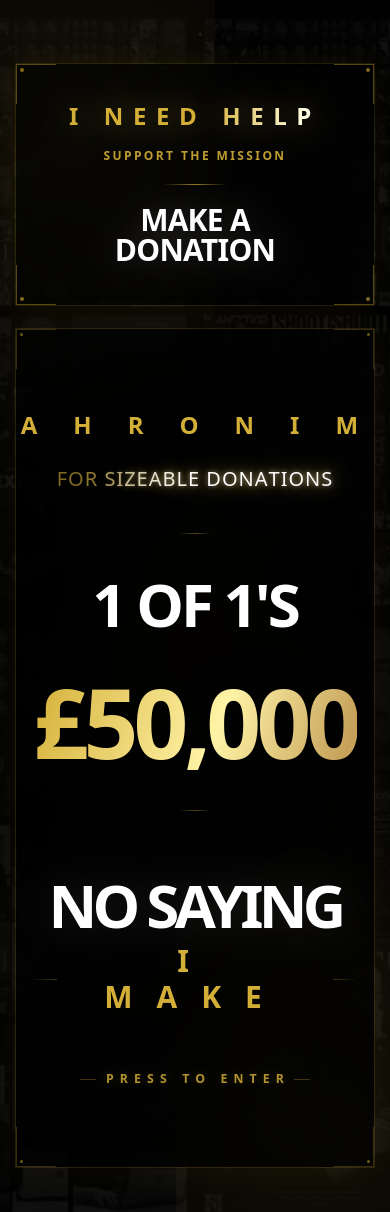
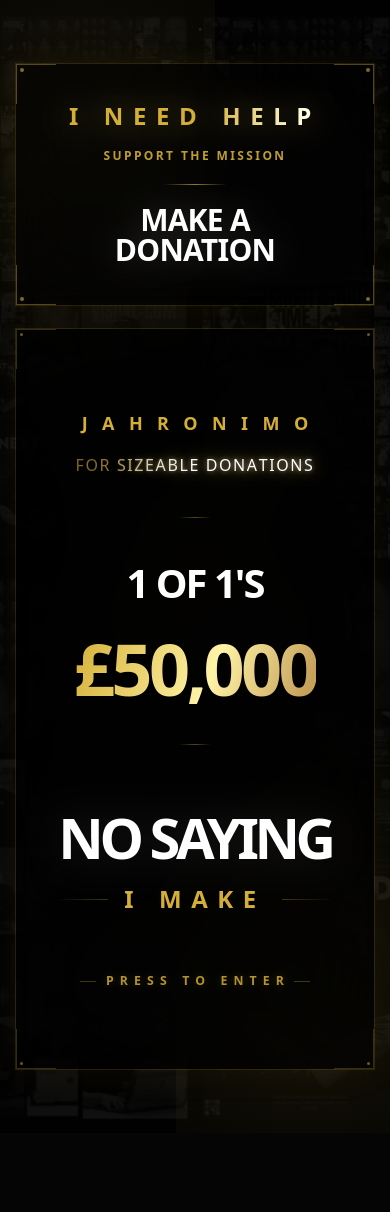
Before and after one commit to anextvid-boop/fiftyk-offer, a Next.js app: page /fiftyk-offer/ in a window 390 px wide. Shown: the top 1212 px of the page. After the commit the page ends 1133 px from the top, so only its background shows below. Built offline with nearby package versions, Linux system fonts and the light colour scheme.

Commit message:
Implement safe responsive scaling for card text to prevent wrapping and overflow

```diff
--- a/src/app/page.tsx
+++ b/src/app/page.tsx
@@ -497,14 +497,15 @@ export default function Home() {
                 {/* Content */}
                 <div className="flex flex-col items-center gap-10 w-full">
                   {/* Name & Context */}
-                  <div className="flex flex-col items-center gap-6 w-full">
+                  <div className="flex flex-col items-center gap-4 w-full">
                     <motion.p
                       variants={itemVariants}
-                      className="text-[#d4af37] tracking-[1.5em] text-2xl sm:text-3xl md:text-4xl uppercase font-black mr-[-1.5em]"
+                      className="text-[#d4af37] tracking-[0.8em] sm:tracking-[1em] text-lg sm:text-xl md:text-2xl uppercase font-black mr-[-0.8em] sm:mr-[-1em]"
                     >
                       Jahronimo
                     </motion.p>
-                    <div className="flex flex-nowrap justify-center text-xl sm:text-3xl md:text-5xl lg:text-6xl tracking-[0.05em] font-medium uppercase m-0 text-white/90 w-full overflow-visible whitespace-nowrap">
+                    <div className="w-full text-center">
+                      <div className="inline-flex flex-nowrap justify-center text-[clamp(1rem,4vw,3.5rem)] tracking-[0.1em] font-medium uppercase m-0 text-white/90 whitespace-nowrap">
                         {["f", "o", "r", " ", "s", "i", "z", "e", "a", "b", "l", "e", " ", "d", "o", "n", "a", "t", "i", "o", "n", "s"].map((letter, index) => (
                           <motion.span
                             key={index}
@@ -523,20 +524,21 @@ export default function Home() {
                         ))}
                       </div>
                     </div>
+                  </div>
 
                   <div className="w-8 h-[1px] bg-gradient-to-r from-transparent via-[#d4af37]/40 to-transparent" />
 
                   {/* Main Offer Title */}
-                  <div className="flex flex-col items-center gap-10">
+                  <div className="flex flex-col items-center gap-6">
                     <motion.h2
                       variants={itemVariants}
-                      className="text-6xl sm:text-8xl md:text-9xl font-black tracking-tighter text-white uppercase m-0"
+                      className="text-[clamp(2.5rem,8vw,5.5rem)] font-black tracking-tighter text-white uppercase m-0 leading-tight"
                     >
                       1 of 1&apos;s
                     </motion.h2>
                     <motion.h1
                       variants={itemVariants}
-                      className="text-8xl sm:text-[10rem] md:text-[14rem] font-black tracking-tighter leading-none text-transparent bg-clip-text m-0
+                      className="text-[clamp(4.5rem,14vw,9.5rem)] font-black tracking-tighter leading-none text-transparent bg-clip-text m-0
                         bg-[linear-gradient(110deg,#d4af37_0%,#fff3a6_30%,#c5a059_50%,#fceea7_70%,#b8860b_100%)]
                         bg-[length:200%_100%] animate-[shine:6s_linear_infinite]"
                     >
@@ -548,16 +550,16 @@ export default function Home() {
 
                   {/* Strategy & Footer */}
                   <motion.div variants={itemVariants} className="flex flex-col items-center gap-6 w-full text-center mt-6">
-                    <div className="relative">
-                      <h2 className="text-6xl sm:text-7xl md:text-8xl lg:text-9xl font-black text-white uppercase tracking-[-0.08em] leading-none m-0 drop-shadow-[0_0_20px_rgba(255,255,255,0.1)]">
+                    <div className="relative w-full flex flex-col items-center">
+                      <h2 className="text-[clamp(3.5rem,11vw,7.5rem)] font-black text-white uppercase tracking-[-0.08em] leading-none m-0 drop-shadow-[0_0_20px_rgba(255,255,255,0.1)] whitespace-nowrap">
                         no saying
                       </h2>
-                      <div className="mt-2 flex items-center justify-center">
-                        <div className="h-[1px] w-8 bg-gradient-to-r from-transparent to-[#d4af37]/30" />
-                        <p className="px-10 text-[#d4af37] tracking-[0.8em] text-3xl sm:text-5xl md:text-7xl font-black uppercase">
+                      <div className="mt-4 flex items-center justify-center w-full max-w-sm">
+                        <div className="h-[1px] flex-grow bg-gradient-to-r from-transparent to-[#d4af37]/30" />
+                        <p className="px-4 sm:px-8 text-[#d4af37] tracking-[0.4em] sm:tracking-[0.6em] text-[clamp(1.5rem,5vw,3rem)] font-black uppercase whitespace-nowrap">
                           I MAKE
                         </p>
-                        <div className="h-[1px] w-8 bg-gradient-to-l from-transparent to-[#d4af37]/30" />
+                        <div className="h-[1px] flex-grow bg-gradient-to-l from-transparent to-[#d4af37]/30" />
                       </div>
                     </div>
                   </motion.div>
```
Lines whose indentation alone changed are shown as unchanged.
